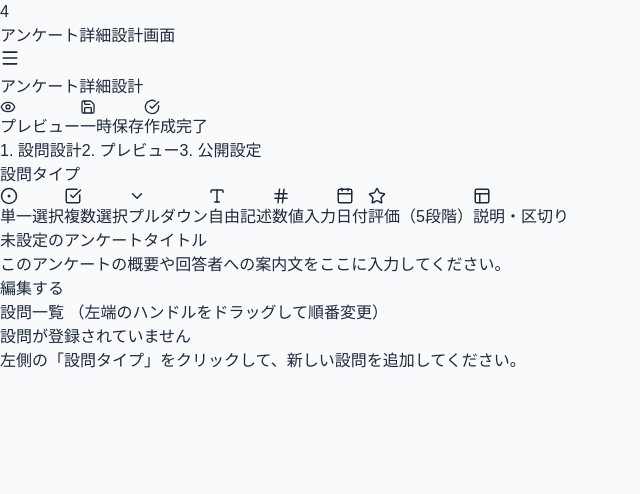
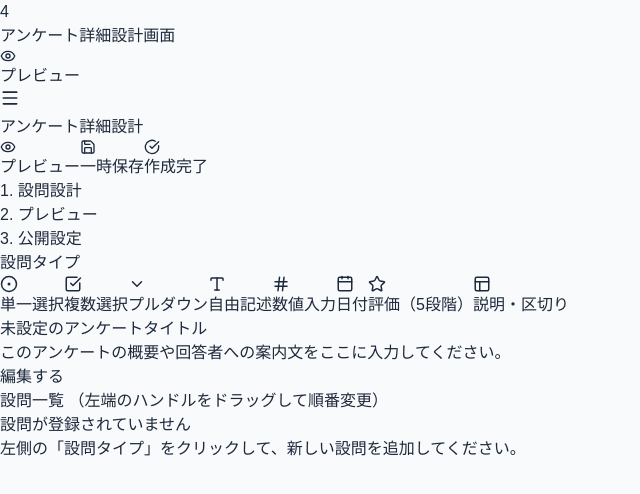
Before and after one commit to kojun1108/survey-designer, a React (Vite) app: page / in a window 1280 px wide. Shown: the top 494 px of the page, without its empty margins (0-640 px from the left). Built offline with nearby package versions, Linux system fonts and the light colour scheme.

Commit message:
feat: implement step tab navigation mode, review mode interactive questionnaire preview, and draft publish tab

```diff
--- a/src/App.tsx
+++ b/src/App.tsx
@@ -14,17 +14,16 @@ export default function App() {
   const [openQuestionId, setOpenQuestionId] = useState<string | null>(null);
   const [draggedIndex, setDraggedIndex] = useState<number | null>(null);
 
-  // 🆕 現在の画面モードを管理するステート ('edit' | 'preview' | 'publish')
+  // 現在の画面モードを管理
   const [currentMode, setCurrentMode] = useState<AppMode>('edit');
 
   const [surveyTitle, setSurveyTitle] = useState('未設定のアンケートタイトル');
   const [surveyDescription, setSurveyDescription] = useState('このアンケートの概要や回答者への案内文をここに入力してください。');
   const [isEditingMetadata, setIsEditingMetadata] = useState(false);
 
-  // 🆕 プレビュー画面での回答データを保持するステート（テスト用）
+  // プレビュー画面での回答データを保持
   const [answers, setAnswers] = useState<Record<string, any>>({});
 
-  // 新しい設問を追加
   const handleAddQuestion = (typeId: QuestionTypeId) => {
     const labels: Record<QuestionTypeId, string> = {
       single: '単一選択',
@@ -109,47 +108,59 @@ export default function App() {
     setDraggedIndex(null);
   };
 
-  // プレビュー画面での回答入力ハンドラー
   const handleAnswerChange = (qId: string, value: any) => {
     setAnswers({ ...answers, [qId]: value });
   };
 
   return (
     <div className="min-h-screen bg-[#f8fafc] p-6 text-slate-800">
-      <div className="max-w-6xl mx-auto mb-4 flex items-center gap-3">
-        <span className="bg-blue-600 text-white font-bold w-7 h-7 flex items-center justify-center rounded text-sm shadow-sm">4</span>
-        <h1 className="text-xl font-bold text-slate-900">アンケート詳細設計画面</h1>
+      <div className="max-w-6xl mx-auto mb-4 flex items-center justify-between">
+        <div className="flex items-center gap-3">
+          <span className="bg-blue-600 text-white font-bold w-7 h-7 flex items-center justify-center rounded text-sm shadow-sm">4</span>
+          <h1 className="text-xl font-bold text-slate-900">アンケート詳細設計画面</h1>
+        </div>
+
+        {/* 🆕 右上にプレビューボタンを配置 */}
+        {currentMode === 'edit' && (
+          <button
+            onClick={() => {
+              setOpenQuestionId(null);
+              setCurrentMode('preview');
+            }}
+            className="flex items-center gap-2 px-4 py-2 bg-white border border-slate-200 hover:bg-slate-50 text-slate-700 font-bold rounded-lg shadow-sm transition-colors text-sm"
+          >
+            <Eye size={16} />
+            <span>プレビュー</span>
+          </button>
+        )}
       </div>
 
       <div className="max-w-6xl mx-auto bg-white rounded-lg border border-slate-200 shadow-sm overflow-hidden">
         <Header />
 
-        {/* 🆕 動的なステップバー (位置クリックでも移動可能) */}
+        {/* 🆕 ステップバー (タブではなく、単なる進捗表示として button から div に変更) */}
         <div className="flex border-b border-slate-200 bg-slate-50 text-sm font-medium">
-          <button
-            onClick={() => setCurrentMode('edit')}
+          <div
             className={`flex-1 py-3 text-center border-b-2 transition-all ${
-              currentMode === 'edit' ? 'border-blue-600 text-blue-600 bg-white font-bold' : 'border-transparent text-slate-500 hover:text-slate-700'
+              currentMode === 'edit' ? 'border-blue-600 text-blue-600 bg-white font-bold' : 'border-transparent text-slate-400'
             }`}
           >
             1. 設問設計
-          </button>
-          <button
-            onClick={() => setCurrentMode('preview')}
+          </div>
+          <div
             className={`flex-1 py-3 text-center border-b-2 transition-all ${
-              currentMode === 'preview' ? 'border-blue-600 text-blue-600 bg-white font-bold' : 'border-transparent text-slate-500 hover:text-slate-700'
+              currentMode === 'preview' ? 'border-blue-600 text-blue-600 bg-white font-bold' : 'border-transparent text-slate-400'
             }`}
           >
             2. プレビュー
-          </button>
-          <button
-            onClick={() => setCurrentMode('publish')}
+          </div>
+          <div
             className={`flex-1 py-3 text-center border-b-2 transition-all ${
-              currentMode === 'publish' ? 'border-blue-600 text-blue-600 bg-white font-bold' : 'border-transparent text-slate-500 hover:text-slate-700'
+              currentMode === 'publish' ? 'border-blue-600 text-blue-600 bg-white font-bold' : 'border-transparent text-slate-400'
             }`}
           >
             3. 公開設定
-          </button>
+          </div>
         </div>
 
         <div className="grid grid-cols-12 min-h-[600px]">
@@ -219,7 +230,7 @@ export default function App() {
                   </div>
                 </div>
 
-                {/* 🆕 作成完了ボタン（押すとプレビューへ移動） */}
+                {/* 作成完了ボタン（押すとプレビューへ移動） */}
                 {questions.length > 0 && (
                   <div className="flex justify-end pt-4 border-t border-slate-100">
                     <button
@@ -238,24 +249,20 @@ export default function App() {
             </>
           )}
 
-          {/* 🆕 2. 回答者プレビューモードの表示レイアウト */}
+          {/* 2. 回答者プレビューモードの表示レイアウト */}
           {currentMode === 'preview' && (
             <main className="col-span-12 p-8 bg-slate-50/50 min-h-[600px] flex flex-col items-center">
-              {/* プレビュー通知バナー */}
               <div className="w-full max-w-3xl bg-amber-50 border border-amber-200 rounded-lg p-3 text-amber-800 text-xs font-semibold flex items-center gap-2 mb-6 shadow-sm">
                 <Eye size={16} className="text-amber-600" />
                 <span>現在は「回答者プレビュー画面」です。実際の回答者がどのように画面を操作し、入力できるかテスト可能です。</span>
               </div>
 
-              {/* 模擬スマホ/PCデザインのアンケート用紙 */}
               <div className="w-full max-w-3xl bg-white border border-slate-200 rounded-xl shadow-md overflow-hidden p-8 space-y-8">
-                {/* アンケートの顔 */}
                 <div className="border-b border-slate-200 pb-5 space-y-2">
                   <h2 className="text-2xl font-bold text-slate-900">{surveyTitle}</h2>
                   <p className="text-sm text-slate-600 whitespace-pre-wrap leading-relaxed">{surveyDescription}</p>
                 </div>
 
-                {/* 動的な設問フォーム表示 */}
                 <div className="space-y-6">
                   {questions.map((q) => (
                     <div key={q.id} className="p-5 border border-slate-100 rounded-xl bg-white shadow-sm space-y-3">
@@ -265,7 +272,6 @@ export default function App() {
                         {q.required && <span className="text-[10px] bg-red-100 text-red-600 font-bold px-1.5 py-0.5 rounded">必須</span>}
                       </div>
 
-                      {/* 回答コンポーネントのテスト用フォーム展開 */}
                       <div className="pt-1 text-sm text-slate-700">
                         {q.type === '単一選択' && q.options && (
                           <div className="space-y-2">
@@ -335,7 +341,6 @@ export default function App() {
                   )}
                 </div>
 
-                {/* プレビュー内送信ボタン */}
                 <div className="pt-6 border-t border-slate-100 flex justify-center">
                   <button onClick={() => alert('これはプレビュー画面のテスト送信です。実際の回答データは送信されません。')} className="px-8 py-2.5 bg-blue-600 hover:bg-blue-700 text-white font-bold rounded-md shadow transition-colors text-sm">
                     回答を送信する（テスト）
@@ -343,7 +348,6 @@ export default function App() {
                 </div>
               </div>
 
-              {/* 画面下のナビゲーションコントローラー */}
               <div className="w-full max-w-3xl mt-8 flex justify-between items-center bg-white border border-slate-200 rounded-lg p-4 shadow-sm">
                 <button onClick={() => setCurrentMode('edit')} className="flex items-center gap-1.5 text-xs font-bold text-slate-600 hover:text-slate-800 bg-slate-100 px-4 py-2 rounded-md transition-colors">
                   <ArrowLeft size={14} />
@@ -357,7 +361,7 @@ export default function App() {
             </main>
           )}
 
-          {/* 🆕 3. 公開設定モードの表示レイアウト */}
+          {/* 3. 公開設定モードの表示レイアウト */}
           {currentMode === 'publish' && (
             <main className="col-span-12 p-12 bg-white min-h-[600px] flex flex-col items-center justify-center text-center space-y-4">
               <div className="w-16 h-16 bg-green-50 rounded-full flex items-center justify-center text-green-500 mx-auto shadow-sm">
```
